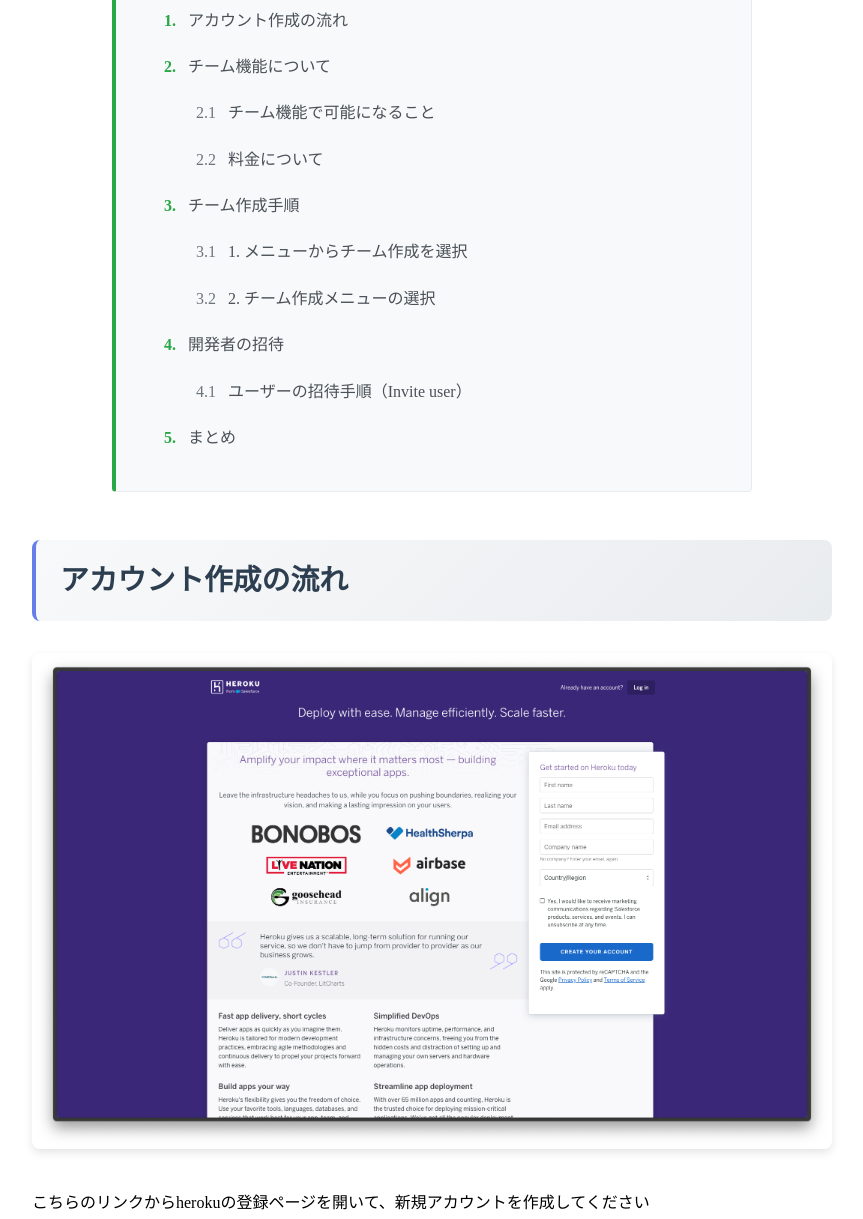
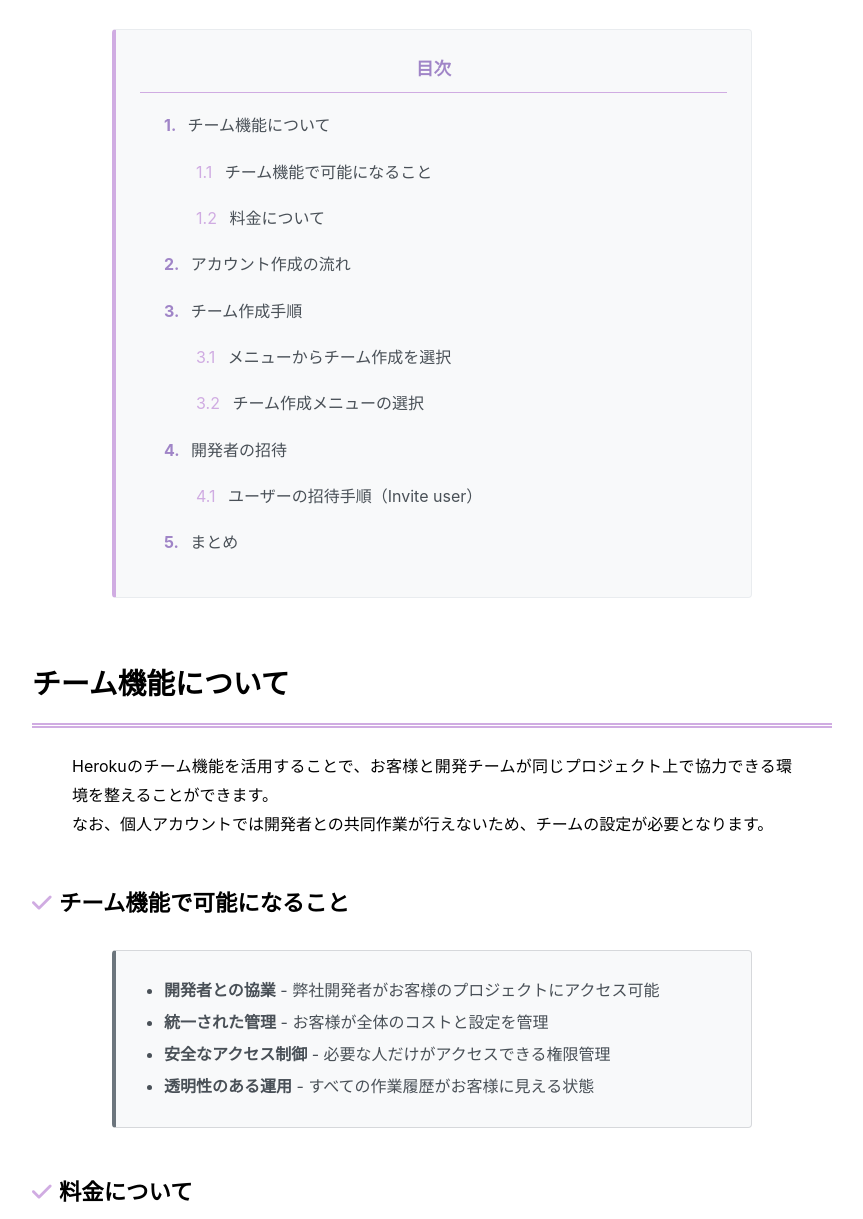
Before and after one commit to ma0lab/ma0lab, a plain HTML site: page pages/heroku-registration.html in a window 1280 px wide. Shown: the part 584-1803 px from the top of the page, without its empty margins (208-1071 px from the left). Drawn offline with Linux system fonts and the light colour scheme.

Commit message:
feat: ブログスタイルを改善し、共通スタイルをインポート。新しい色変数を追加し、目次やコンテンツのスタイルを調整。Heroku登録ページに新しいコンテンツを追加し、全体のレイアウトを整える。

```diff
--- a/assets/css/blog.css
+++ b/assets/css/blog.css
@@ -1,12 +1,30 @@
-/* ブログ用共通スタイル */
+@import url('../css/common.css');
 
-/* ブログ風レイアウト */
+body {
+    color: var(--primary-color);
+    background-color: var(--blog-background-color) !important;
+    font-family: -apple-system, BlinkMacSystemFont, 'Segoe UI', Roboto, 'Helvetica Neue', Arial, sans-serif;
+    margin: 0;
+    padding: 0;
+}
+
+.blog-container-wrapper {
+    width: 100%;
+    min-height: 100vh;
+    background-color: var(--blog-background-color) !important;
+    padding: 0;
+    margin: 0;
+}
+
 .blog-container {
     max-width: 800px;
-    margin: 0 auto;
+    margin: 4rem auto;
     padding: 2rem;
     background-color: var(--background-color);
     line-height: 1.7;
+    min-height: calc(100vh - 8rem);
+    box-shadow: 0 0 20px rgba(0, 0, 0, 0.1);
+    border-radius: 8px;
 }
 
 .blog-header {
@@ -39,42 +57,75 @@
     color: var(--primary-color);
 }
 
-.blog-content h2 {
-    font-size: 1.8rem;
-    color: #2c3e50;
+/* H2 */
+.blog-container .blog-content h2 {
+    font-size: 1.8rem !important;
+    color: var(--primary-color) !important;
     margin: 3rem 0 1.5rem 0;
     font-weight: 600;
     position: relative;
-    padding-left: 1rem;
-    background: linear-gradient(135deg, #f8f9fa 0%, #e9ecef 100%);
-    padding: 1rem 1.5rem;
-    border-radius: 8px;
-    border-left: 4px solid #667eea;
+    padding: 0.5em 0 !important;
+    background: none !important;
+    border-radius: 0 !important;
+    border-left: none !important;
+    border-bottom: double 5px var(--brand-primary) !important;
 }
 
+.blog-container .blog-content h2::before {
+    display: none;
+}
+
+.blog-container .blog-content h2::after {
+    display: none !important;
+}
+
+/* H3 */
 .blog-content h3 {
     font-size: 1.4rem;
     color: var(--primary-color);
-    margin: 2rem 0 1rem 0;
+    margin: 3rem 0 1.5rem 0;
+    font-weight: 600;
+    position: relative;
+    padding-left: 1.2em;
+    line-height: 1.4;
+}
+
+.blog-content h3:before {
+    font-family: "Font Awesome 5 Free";
+    content: "\f00c";
+    font-weight: 900;
+    position: absolute;
+    font-size: 1em;
+    left: 0;
+    top: 0;
+    color: var(--brand-primary);
+    font-weight: 900;
+}
+
+/* H4 */
+.blog-content h4 {
+    font-size: 1.2rem;
+    color: var(--primary-color);
+    margin: 3rem 0 1.5rem 0;
     font-weight: 600;
 }
 
-.blog-content h4 {
-    font-size: 1.2rem;
-    color: var(--primary-color);
-    margin: 1.5rem 0 0.8rem 0;
-    font-weight: 600;
-}
-
+/* P */
 .blog-content p {
     margin-bottom: 1rem;
     text-align: justify;
+    margin: auto;
+    width: 90%;
+    margin-bottom: 1.5rem;
+    line-height: 1.8;
 }
 
+/* Strong */
 .blog-content strong {
     font-weight: 600;
 }
 
+/* Image */
 .blog-image {
     text-align: center;
     margin: 2rem 0;
@@ -95,7 +146,9 @@
     font-style: italic;
 }
 
-/* 再利用可能なコンポーネント */
+/*--------- ボックス関連 ---------*/
+
+/* Info Box */
 .info-box {
     background-color: #fffbf0;
     border: 1px solid #f4e04d;
@@ -120,6 +173,7 @@
     line-height: 1.6;
 }
 
+/* External Link */
 .external-link {
     color: var(--accent-color);
     text-decoration: none;
@@ -162,7 +216,7 @@
     box-sizing: border-box;
 }
 
-
+/* リスト */
 .blog-content > ul li, .blog-content > ol li {
     color: #495057;
     line-height: 1.6;
@@ -201,11 +255,13 @@
     font-weight: normal;
 }
 
+/*--------- 目次(TOC)関連 ---------*/
+
 /* 目次(TOC)のスタイル */
 .toc-container {
     background-color: #f8f9fa;
     border: 1px solid #e9ecef;
-    border-left: 4px solid #28a745;
+    border-left: 4px solid var(--brand-primary);
     padding: 1.5rem;
     margin: 2rem 0;
     border-radius: 4px;
@@ -218,11 +274,11 @@
 
 .toc-title {
     font-weight: bold;
-    color: #495057;
+    color: var(--brand-secondary);
     margin-bottom: 1rem;
     font-size: 1.1rem;
     text-align: center;
-    border-bottom: 1px solid #dee2e6;
+    border-bottom: 1px solid var(--brand-primary);
     padding-bottom: 0.5rem;
 }
 
@@ -257,14 +313,14 @@
 .toc-h2 .toc-link::before {
     content: counter(h2-counter) ". ";
     font-weight: bold;
-    color: #28a745;
+    color: var(--brand-secondary);
     margin-right: 0.5rem;
 }
 
 .toc-h3 .toc-link::before {
     content: counter(h2-counter) "." counter(h3-counter) " ";
     font-weight: normal;
-    color: #6c757d;
+    color: var(--brand-primary);
     margin-right: 0.5rem;
 }
 
@@ -278,8 +334,8 @@
 }
 
 .toc-link:hover {
-    color: #28a745;
-    background-color: rgba(40, 167, 69, 0.1);
+    color: var(--brand-secondary);
+    background-color: rgba(208, 172, 226, 0.1);
 }
 
 @media (max-width: 768px) {
--- /dev/null
+++ b/assets/css/common.css
@@ -0,0 +1,6 @@
+
+:root {
+    /* ブランドカラー */
+    --brand-primary: #d0ace2;
+    --brand-secondary: #a085c7;
+}
--- a/assets/css/styles.css
+++ b/assets/css/styles.css
@@ -14,8 +14,11 @@
     --section-bg: #f8f9fa;
     --border-color: #dfe6e9;
     --header-height: 100vh;
+    --blog-background-color: #d9d9d9;
 
     /* ブランドカラー */
+    --brand-primary: #cca7ea;
+    --brand-secondary: #a085c7;
     --github-color: #333333;
     --twitter-color: #333333;
     --mail-color: #333333;
--- a/pages/heroku-registration.html
+++ b/pages/heroku-registration.html
@@ -5,11 +5,13 @@
     <meta name="viewport" content="width=device-width, initial-scale=1.0">
     <meta name="description" content="Herokuアカウント作成からチーム設定までの詳細ガイド">
     <title>Heroku登録ガイド - mao Portfolio</title>
+    <link rel="stylesheet" href="../assets/css/common.css">
     <link rel="stylesheet" href="../assets/css/blog.css">
     <link rel="stylesheet" href="https://cdnjs.cloudflare.com/ajax/libs/font-awesome/6.5.1/css/all.min.css">
     <script src="../assets/js/toc.js"></script>
 </head>
 <body>
+    <div class="blog-container-wrapper">
     <div class="blog-container">
         <a href="../index.html" class="back-link">
             <i class="fas fa-arrow-left"></i>
@@ -30,6 +32,31 @@
             <p><strong>Herokuとは、クラウド上でWebアプリケーションを運用するためのプラットフォームです。</strong></p>
 
             <p>まずはお客様のアカウントを作成し、開発チームが作業できる環境を構築します。</p>
+
+            <h2>チーム機能について</h2>
+
+            <p>Herokuのチーム機能を活用することで、お客様と開発チームが同じプロジェクト上で協力できる環境を整えることができます。<br>
+            なお、個人アカウントでは開発者との共同作業が行えないため、チームの設定が必要となります。</p>
+
+            <h3>チーム機能で可能になること</h3>
+
+            <ul>
+                <li><strong>開発者との協業</strong> - 弊社開発者がお客様のプロジェクトにアクセス可能</li>
+                <li><strong>統一された管理</strong> - お客様が全体のコストと設定を管理</li>
+                <li><strong>安全なアクセス制御</strong> - 必要な人だけがアクセスできる権限管理</li>
+                <li><strong>透明性のある運用</strong> - すべての作業履歴がお客様に見える状態</li>
+            </ul>
+
+            <h3>料金について</h3>
+
+            <ul>
+                <li>チームメンバー5人まで：無料</li>
+                <li>6人目以降：月額$10/人</li>
+                <li>アプリケーションの利用料金は別途発生</li>
+            </ul>
+
+            <p>チームを作成する際には、クレジットカード情報の登録が必要です。</p>
+            <p>この登録はお客様ご自身で行っていただく必要があり、弊社が代行することはできませんので、あらかじめご了承ください。</p>
 
             <h2>アカウント作成の流れ</h2>
 
@@ -64,42 +91,12 @@
                 </div>
             </div>
 
-            <h2>チーム機能について</h2>
-
-            <p>Herokuのチーム機能を活用することで、お客様と開発チームが同じプロジェクト上で協力できる環境を整えることができます。<br>
-            なお、個人アカウントでは開発者との共同作業が行えないため、チームの設定が必要となります。</p>
-
-            <h3>チーム機能で可能になること</h3>
-
-            <ul>
-                <li><strong>開発者との協業</strong> - 弊社開発者がお客様のプロジェクトにアクセス可能</li>
-                <li><strong>統一された管理</strong> - お客様が全体のコストと設定を管理</li>
-                <li><strong>安全なアクセス制御</strong> - 必要な人だけがアクセスできる権限管理</li>
-                <li><strong>透明性のある運用</strong> - すべての作業履歴がお客様に見える状態</li>
-            </ul>
-
-            <h3>料金について</h3>
-
-            <ul>
-                <li>チームメンバー5人まで：無料</li>
-                <li>6人目以降：月額$10/人</li>
-                <li>アプリケーションの利用料金は別途発生</li>
-            </ul>
-
-            <div class="info-box">
-                <div class="info-box-title">ポイント</div>
-                <div class="info-box-content">
-                    チームを作成する際には、クレジットカード情報の登録が必要です。<br>
-                    この登録はお客様ご自身で行っていただく必要があり、弊社が代行することはできませんので、あらかじめご了承ください。
-                </div>
-            </div>
-
             <h2>チーム作成手順</h2>
 
             <p>アカウント作成完了後、以下の手順でチームを作成します。<br>
             手順を参考にしながら、一つずつ設定を進めてください。</p>
 
-            <h3>1. メニューからチーム作成を選択</h3>
+            <h3>メニューからチーム作成を選択</h3>
 
             <div class="blog-image">
                 <img src="../assets/images/heroku_2.png" alt="Herokuメニューからチーム作成">
@@ -107,7 +104,7 @@
 
             <p>Herokuにログイン後、画面左上の「Personal」をクリックして「Create a team」をクリックしてください。</p>
 
-            <h3>2. チーム作成メニューの選択</h3>
+            <h3>チーム作成メニューの選択</h3>
 
             <div class="blog-image">
                 <img src="../assets/images/heroku_3.png" alt="チーム作成フォーム">
@@ -218,5 +215,6 @@
             <p>mao</p>
         </div>
     </div>
+    </div>
 </body>
 </html>
```
